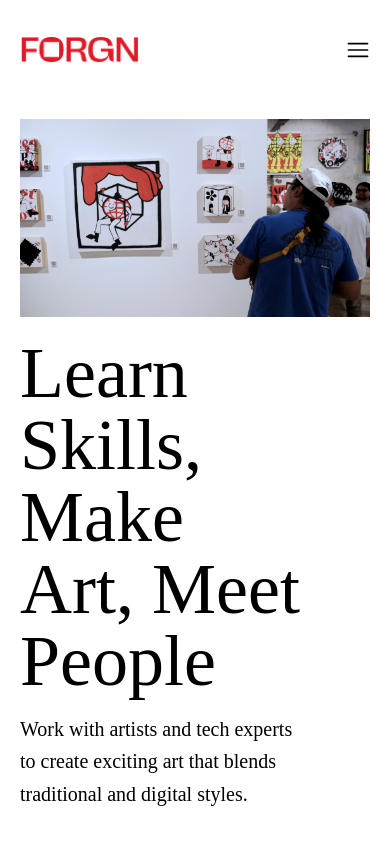
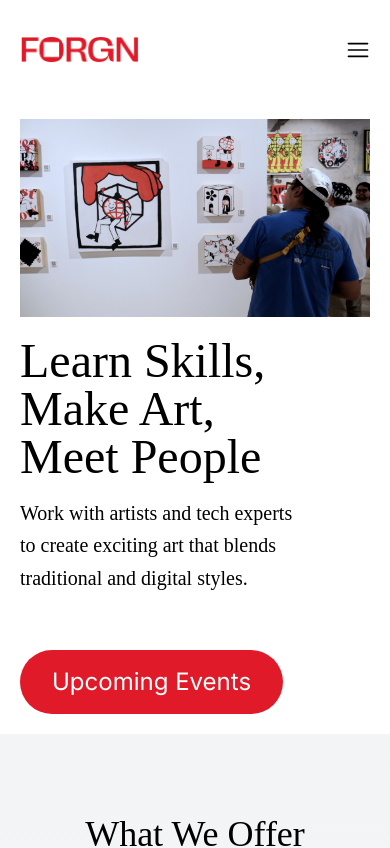
Before and after one commit to giorgio-villani/forgn, a Next.js app: page / in a window 390 px wide. Shown: the top 848 px of the page. Built offline with nearby package versions, Linux system fonts and the light colour scheme.

Commit message:
adjusted font size for home

```diff
--- a/src/app/page.tsx
+++ b/src/app/page.tsx
@@ -32,7 +32,7 @@ const About: React.FC = () => {
             <div>
               <h2 className="mb-4">
                 <div
-                  className="pt-5 font-inter text-7xl"
+                  className="pt-5 font-inter text-5xl lg:text-7xl"
                   style={{ textWrap: 'balance' }}
                 >
                   Learn Skills, Make Art, Meet People
```
